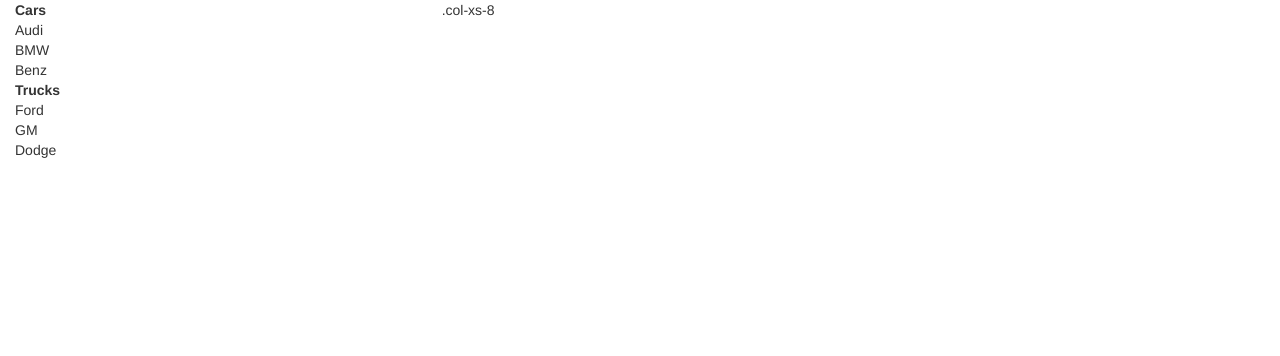
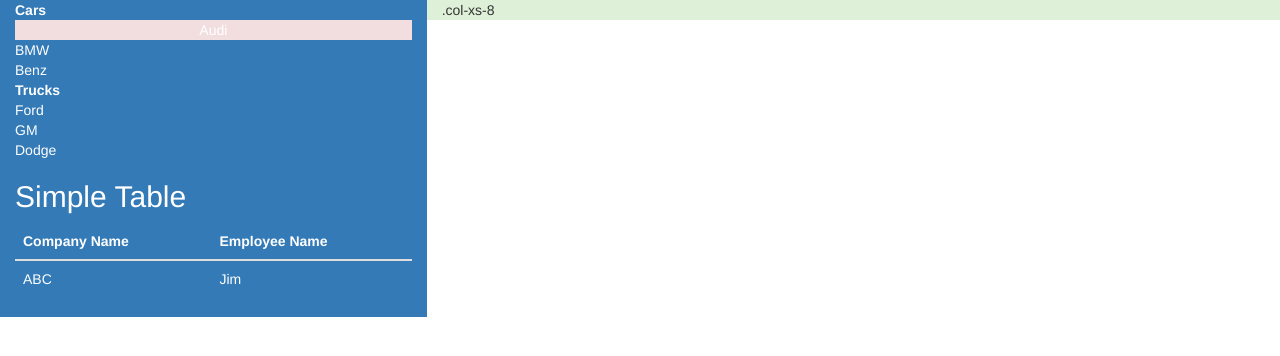
Before and after one commit to JagmeetGurm/WebStuff, a plain HTML site: page bootstrap-basics/index.html in a window 1280 px wide. Drawn offline with nearby package versions, Linux system fonts and the light colour scheme.

Commit message:
basic table

```diff
--- a/bootstrap-basics/index.html
+++ b/bootstrap-basics/index.html
@@ -12,11 +12,11 @@
 <body>
 <div class="container-fluid">
   <div class="row">
-  <div class="col-sm-4">
+  <div class="col-sm-4 bg-primary">
     <!-- description list -->
 <dl>
   <dt>Cars</dt>
-  <dd>Audi</dd>
+  <dd class="text-center bg-danger">Audi</dd>
   <dd>BMW</dd>
   <dd>Benz</dd>
   <dt>Trucks</dt>
@@ -24,8 +24,24 @@
   <dd>GM</dd>
   <dd>Dodge</dd>
 </dl>
+<h2>Simple Table</h2>
+<table class="table">
+  <thead>
+    <tr>
+      <th>Company Name</th>
+  <th>Employee Name</th>
+    </tr>
+
+  </thead>
+  <tbody>
+    <tr>
+      <td>ABC</td>
+      <td>Jim</td>
+    </tr>
+  </tbody>
+</table>
   </div>
-  <div class="col-sm-8">.col-xs-8</div>
+  <div class="col-sm-8 bg-success">.col-xs-8</div>
 </div>
 
 </div>
```
